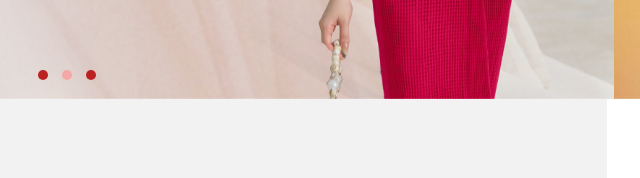
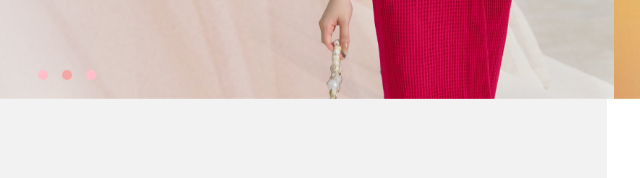
Before and after one commit to khongphaikhoa/arena, a plain HTML site: page index.html in a window 1280 px wide. Shown: the part 482-660 px from the top of the page, 545-1185 px from the left. Drawn offline with Linux system fonts and the light colour scheme; a web font is replaced by a local one.

Commit message:
Update style.css

```diff
--- a/CSS/style.css
+++ b/CSS/style.css
@@ -74,7 +74,7 @@ body {
   width: 10px;
   height: 10px;
   margin: 5px 7px;
-  background: #bb2121;
+  background: pink;
   display: block;
   -webkit-backface-visibility: visible;
   transition: opacity 200ms ease;
```
